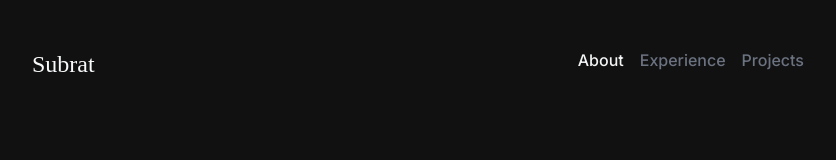
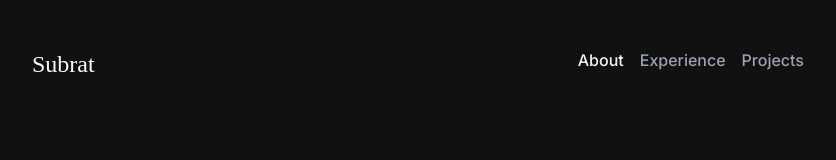
Before and after one commit to subrat611/portfolio-website, a Next.js app: page / in a window 1280 px wide. Shown: the top 160 px of the page, without its empty margins (218-1054 px from the left). Built offline with nearby package versions, Linux system fonts and the light colour scheme; a web font is replaced by a local one.

Commit message:
fix: improve Low-contrast text for accessibility

```diff
--- a/components/Header/Header.js
+++ b/components/Header/Header.js
@@ -31,7 +31,7 @@ const Header = () => {
             <li
               key={i}
               className={`mx-2 font-medium hover:text-gray-100 hover:border-slate-200 cursor-pointer ${
-                router.route === item.route ? "text-gray-100" : "text-gray-500"
+                router.route === item.route ? "text-gray-100" : "text-gray-400"
               }`}
               onClick={() => handleNavigation(item.route)}
             >
```
